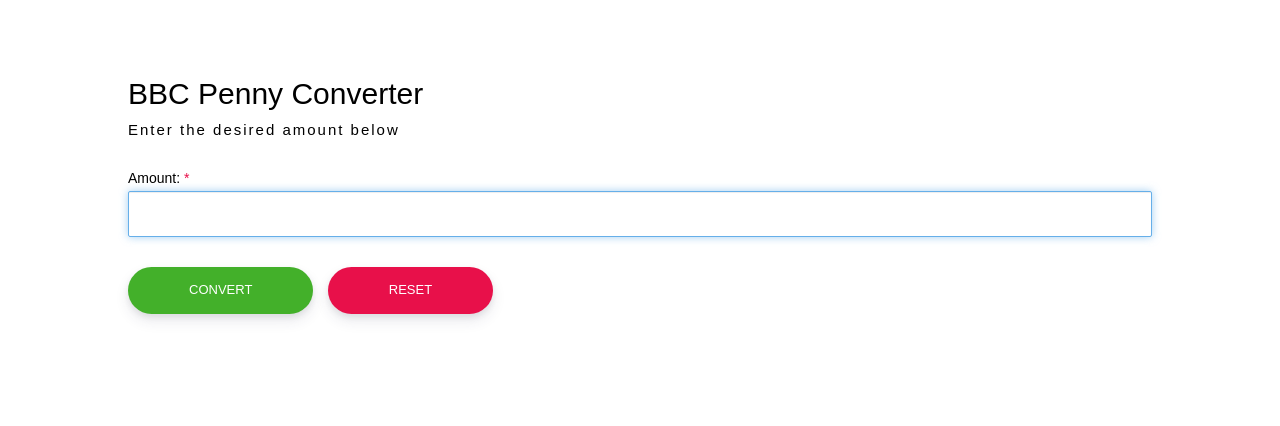
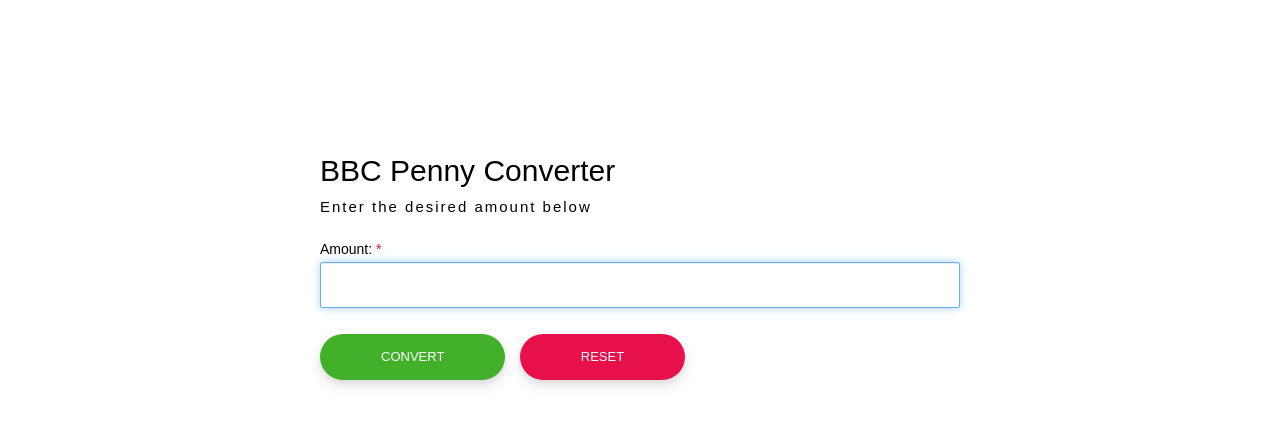
Before and after one commit to kingstuffy/bbc-penny-converter, a website: page index.html in a window 1280 px wide. Drawn offline with Linux system fonts and the light colour scheme.

Commit message:
Add media queries

```diff
--- a/css/app.css
+++ b/css/app.css
@@ -37,13 +37,13 @@
 }
 
 .app__wrapper {
-    padding-top: 6%;
+    padding-top: 15%;
     margin: 0 auto;
     width: 80%;
 }
 
 .header {
-    margin-bottom: 3%;
+    margin-bottom: 10%;
 }
 
 .header__main {
@@ -59,7 +59,7 @@
 }
 
 .form__group {
-    margin-bottom: 3%;
+    margin-bottom: 10%;
 }
 
 .form__label {
@@ -105,6 +105,10 @@
     box-shadow: inset 0 1px 1px rgba(0, 0, 0, .075);
 }
 
+.form__btn-group {
+    text-align: center;
+}
+
 .form__btn {
     padding: 13px 60px;
     border-radius: 27px;
@@ -127,6 +131,11 @@
     user-select: none;
     background-image: none;
     border: 1px solid transparent;
+    margin-bottom: 10px;
+}
+
+.form__btn:focus, .form__btn:active {
+    outline: none;
 }
 
 .form__error-message {
@@ -164,6 +173,7 @@
     border: 1px solid #c9c9c9;
     border-left: 5px solid #000000;
     position: relative;
+    letter-spacing: 0.5px;
 }
 
 .alert--success {
@@ -180,4 +190,59 @@
     right: 5px;
     font-size: 15px;
     cursor: pointer;
+    color: #E8104A;
 }
+
+.text--results {
+    color: #f44336;
+}
+
+/* Extra Small Devices, Phones */
+@media only screen and (min-width: 480px) {
+
+    .app__wrapper {
+        padding-top: 12%;
+    }
+
+    .header {
+        margin-bottom: 8%;
+    }
+
+    .form__group {
+        margin-bottom: 8%;
+    }
+}
+
+/* Small Devices, Tablets */
+@media only screen and (min-width: 768px) {
+
+    .app__wrapper {
+        width: 65%;
+    }
+
+    .form__btn-group {
+        text-align: left;
+    }
+}
+
+/* Medium Devices, Desktops */
+@media only screen and (min-width: 992px) {
+    .app__wrapper {
+        width: 55%;
+    }
+
+    .header {
+        margin-bottom: 4%;
+    }
+
+    .form__group {
+        margin-bottom: 4%;
+    }
+}
+
+/* Large Devices, Wide Screens */
+@media only screen and (min-width: 1200px) {
+    .app__wrapper {
+        width: 50%;
+    }
+}
```
